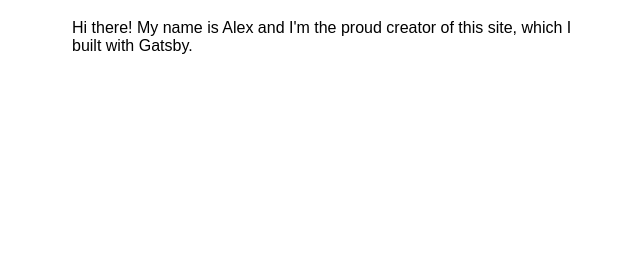
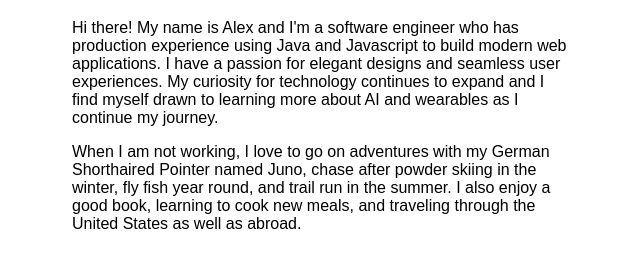
Before and after one commit to amccairel/personal-portfolio-site, a Gatsby site: page /about in a window 1280 px wide. Shown: the part 157-424 px from the top of the page, without its empty margins (318-958 px from the left). Built offline with nearby package versions, Linux system fonts and the light colour scheme; Gatsby itself is replaced by a stand-in of ours.

Commit message:
added bio to about me

```diff
--- a/gatsby-config.js
+++ b/gatsby-config.js
@@ -4,7 +4,7 @@
 module.exports = {
   siteMetadata: {
     title: `Alex McCairel`,
-    siteUrl: `https://www.yourdomain.tld`,
+    siteUrl: `https://alexmccairel.gatsbyjs.io`,
   },
   plugins: [
     "gatsby-plugin-image",
--- a/src/pages/about.js
+++ b/src/pages/about.js
@@ -2,10 +2,28 @@ import * as React from 'react'
 import Layout from '../components/layout'
 import Seo from '../components/seo'
 
+/*
+* TODO: Link to Steve Ricks
+* spice up bio
+* add location
+*/
+
 const AboutPage = () => {
     return(
         <Layout pageTitle="About Me">
-            <p>Hi there! My name is Alex and I'm the proud creator of this site, which I built with Gatsby.</p>
+            <p>
+                Hi there! My name is Alex and I'm a software engineer who has production experience using Java
+                and Javascript to build modern web applications. I have a passion for elegant designs and seamless
+                user experiences. My curiosity for technology continues to expand and I find myself drawn to
+                learning more about AI and wearables as I continue my journey.
+            </p>
+
+            <p>
+                When I am not working, I love to go on adventures with my German Shorthaired Pointer named
+                Juno, chase after powder skiing in the winter, fly fish year round, and trail run in the
+                summer. I also enjoy a good book, learning to cook new meals, and traveling through the United
+                States as well as abroad.
+            </p>
         </Layout>
     )
 }
```
